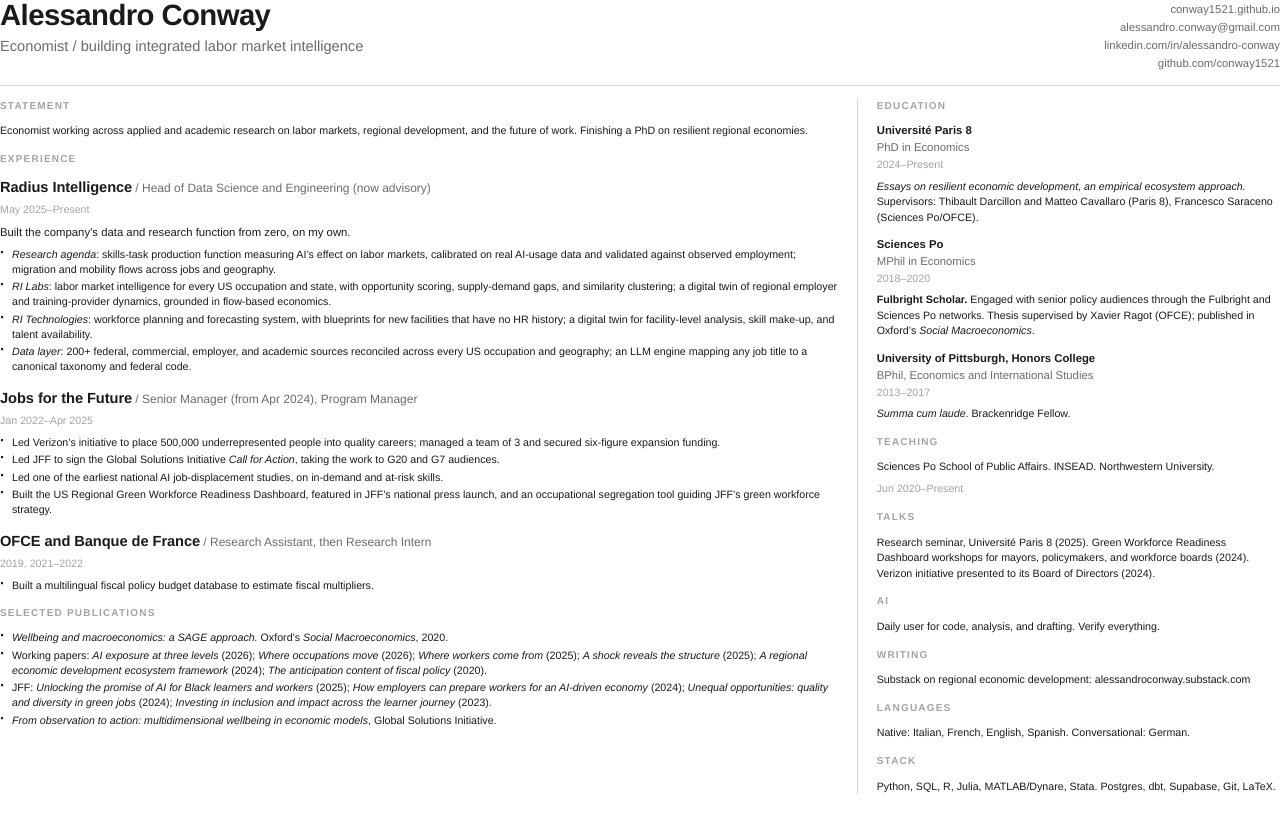
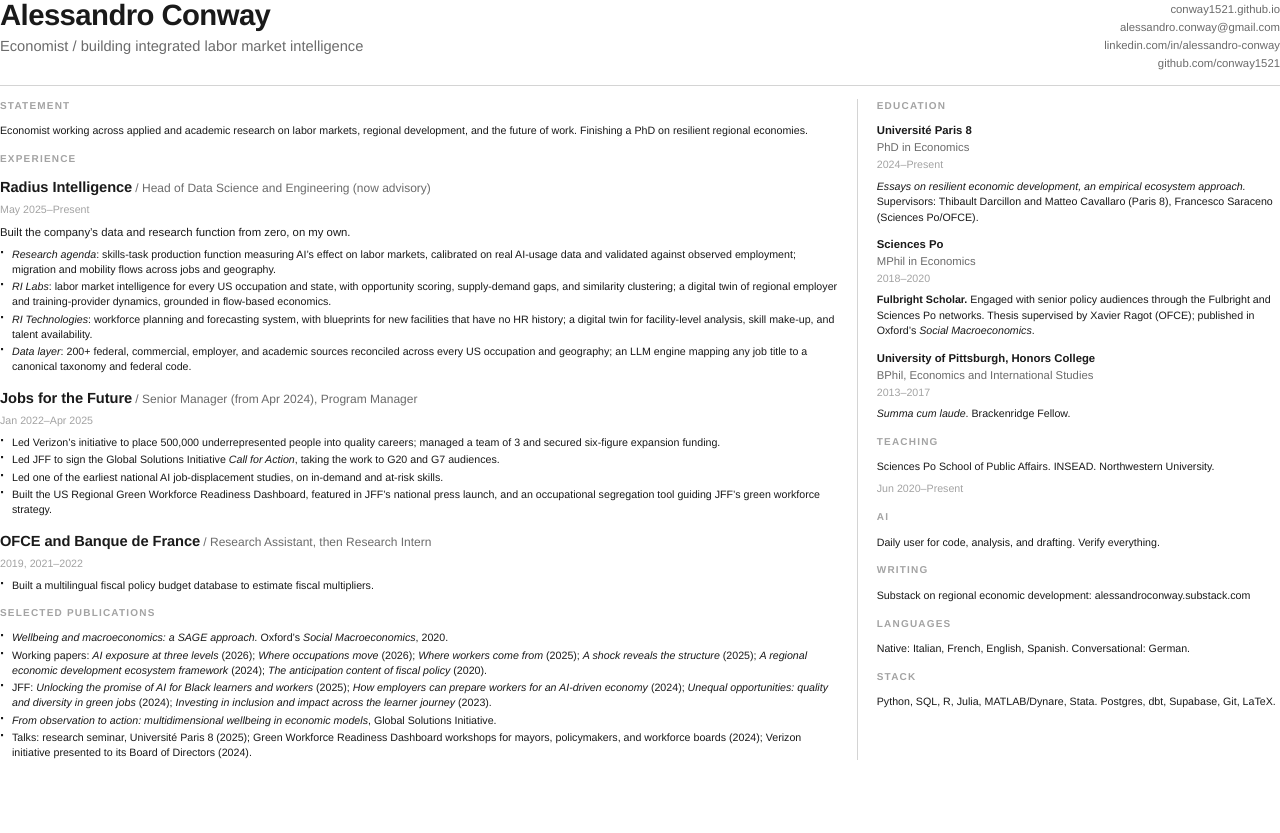
Before and after one commit to conway1521/conway1521.github.io, a Jekyll site: the page cv/index.html, which Jekyll copies as it is, in a window 1280 px wide. Shown: the top 833 px of the page. Built offline with Jekyll 4.4.1, drawn with Linux system fonts in a browser that asks for light colours.

Commit message:
CV: fold Talks into a bullet under Selected publications
Talks was its own section in the right column between Teaching and AI.
It's now the last bullet under Selected publications instead, same
content. Still one page.

```diff
--- a/cv/index.html
+++ b/cv/index.html
@@ -195,11 +196,6 @@
       </section>
 
       <section>
-        <h2 class="section">Talks</h2>
-        <p class="tag-row">Research seminar, Universit&eacute; Paris 8 (2025). Green Workforce Readiness Dashboard workshops for mayors, policymakers, and workforce boards (2024). Verizon initiative presented to its Board of Directors (2024).</p>
-      </section>
-
-      <section>
         <h2 class="section">AI</h2>
         <p class="tag-row">Daily user for code, analysis, and drafting. Verify everything.</p>
       </section>
```
Also changed, not shown: other parts of cv/index.html (+1 -0 lines), 1 other file.
